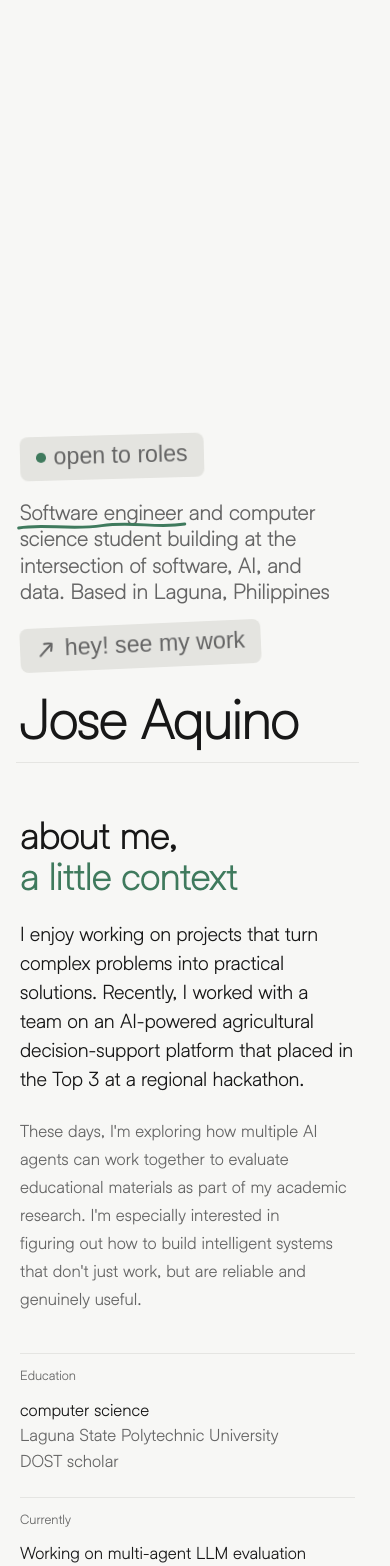
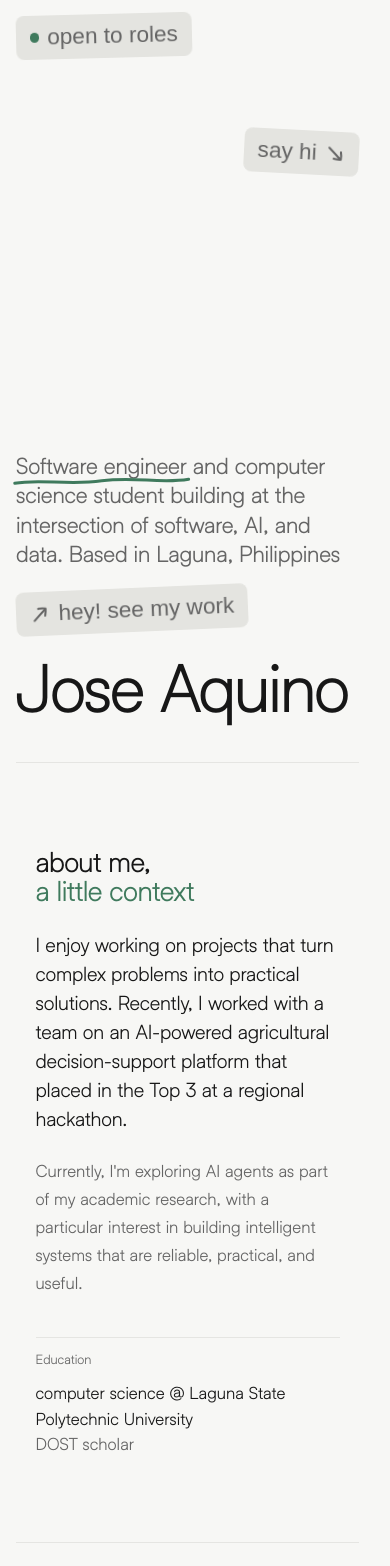
Before and after one commit to fyodorrrrr/portfolio, a Next.js app: page / in a window 390 px wide. Shown: the part 82-1648 px from the top of the page. Built offline with nearby package versions, Linux system fonts and the light colour scheme; a web font is replaced by a local one.

Commit message:
Refine responsive layouts and project screenshot presentation

```diff
--- a/src/app/globals.css
+++ b/src/app/globals.css
@@ -68,7 +68,7 @@
   --topbar-h: 4.5rem; /* the sticky nav's height; the hero and anchor offsets are built on it */
   --prose-max: 72rem; /* reading width for long-form pages (case studies, credentials page) */
 }
-@media (max-width: 719px) { :root { --topbar-h: 5rem; } }
+@media (max-width: 719px) { :root { --topbar-h: 4rem; } }
 
 @theme inline {
   --color-background: var(--background);
@@ -114,7 +114,7 @@ body {
   position: sticky;
   top: 0;
   z-index: 40;
-  padding: 1.1rem var(--gutter);
+  padding: .75rem var(--gutter);
   min-height: var(--topbar-h);
   box-sizing: border-box;
   display: flex;
@@ -154,6 +154,11 @@ body {
 .topbar-index { display: none; align-items: center; gap: 1.9rem; }
 .topbar-index a {
   position: relative;
+  display: inline-flex;
+  align-items: center;
+  justify-content: center;
+  min-width: 44px;
+  min-height: 44px;
   padding: .3rem 0;
   font-size: .82rem;
   color: var(--ink-soft);
@@ -175,7 +180,7 @@ body {
 .topbar-index a.active::after { transform: scaleX(1); }
 
 .topbar-actions { display: none; align-items: center; gap: 1.4rem; }
-.topbar-actions .social a { color: var(--ink-soft); transition: color .2s ease; }
+.topbar-actions .social a { display: inline-flex; align-items: center; justify-content: center; min-width: 44px; min-height: 44px; color: var(--ink-soft); transition: color .2s ease; }
 .topbar-actions .social a:hover { color: var(--ink); }
 
 @media (min-width: 720px) {
@@ -216,6 +221,11 @@ body {
   color: var(--ink-soft);
 }
 .mobile-panel-index a.active { color: var(--ink); font-weight: 700; }
+@media (max-width: 719px) {
+  .topbar { padding-block: .5rem; }
+  .mobile-panel { padding-top: 0; gap: .75rem; }
+  .mobile-panel > div a { display: inline-flex; align-items: center; justify-content: center; min-width: 44px; min-height: 44px; }
+}
 
 /* ---------- section entries ---------- */
 .entry {
@@ -244,7 +254,7 @@ body {
 @media (prefers-reduced-motion: reduce) {
   .entry { opacity: 1; transform: none; transition: none; }
 }
-@media (max-width: 640px) { .entry { padding: 3.25rem 1.25rem; } }
+@media (max-width: 640px) { .entry { padding: 3.25rem var(--gutter); } }
 
 .dateline,
 .masthead-grid,
@@ -413,9 +423,7 @@ a.masthead-note--float:focus-visible { transform: rotate(1deg) translateY(-3px);
 }
 .masthead-mark-stroke path { vector-effect: non-scaling-stroke; }
 
-/* Guards against the absolutely placed notes colliding with the tagline and name. Narrow or
-   short screens: "open to roles" drops into the flow above the tagline. Below 1100px wide or
-   760px tall the floating "say hi" and its doodle go away entirely. */
+/* Keep contact reachable when the floating notes no longer have room above the name. */
 @media (max-width: 900px) {
   .masthead-top { flex-direction: column; align-items: flex-start; gap: 1.25rem; }
 }
@@ -423,7 +431,28 @@ a.masthead-note--float:focus-visible { transform: rotate(1deg) translateY(-3px);
   .masthead-note--status { position: static; align-self: flex-start; margin-bottom: 1.25rem; }
 }
 @media (max-width: 1100px), (max-height: 760px) {
-  .masthead-float { display: none; }
+  .masthead-float { position: static; align-self: flex-end; margin-bottom: 1.5rem; }
+  .masthead-doodle { display: none; }
+}
+@media (max-width: 640px) {
+  .masthead {
+    display: grid;
+    min-height: calc(100svh - var(--topbar-h));
+    grid-template-columns: max-content minmax(0, 1fr);
+    grid-template-rows: auto auto minmax(1.5rem, 1fr) auto auto;
+    align-content: stretch;
+    align-items: center;
+    gap: 1.5rem .75rem;
+    padding-block: 2rem;
+  }
+  .masthead-note--status, .masthead-float { margin: 0; align-self: center; }
+  .masthead-note--status { grid-column: 1 / -1; grid-row: 1; justify-self: start; }
+  .masthead-float { grid-column: 1 / -1; grid-row: 2; justify-self: end; margin-top: clamp(1rem, 6svh, 3rem); }
+  .masthead-grid { display: contents; }
+  .masthead-top { grid-column: 1 / -1; grid-row: 4; align-self: end; margin-bottom: 0; }
+  .masthead-name { grid-column: 1 / -1; grid-row: 5; }
+  .masthead-note { font-size: clamp(1.375rem, 5.8vw, 1.625rem); padding: .6rem .85rem; }
+  .masthead-role { font-size: clamp(1.375rem, 5.8vw, 1.625rem); line-height: 1.3; }
 }
 
 /* Entrance: notes pop in and strokes draw on at page load (CSS only, no JS needed). Without
@@ -461,6 +490,10 @@ a.masthead-note--float:focus-visible { transform: rotate(1deg) translateY(-3px);
 }
 
 /* ---------- about ---------- */
+@media (max-width: 640px) {
+  .masthead h1 { font-size: 19.5cqw; }
+}
+
 .about-section {
   min-height: calc(100svh - var(--topbar-h));
   display: flex;
@@ -470,6 +503,7 @@ a.masthead-note--float:focus-visible { transform: rotate(1deg) translateY(-3px);
   transition: none;
 }
 .about-layout {
+  container-type: inline-size;
   width: 100%;
   max-width: var(--content-max);
   margin: 0 auto;
@@ -478,26 +512,32 @@ a.masthead-note--float:focus-visible { transform: rotate(1deg) translateY(-3px);
   gap: clamp(2rem, 4vw, 4rem);
   align-items: start;
 }
-.about-content { min-width: 0; max-width: 46rem; }
+.about-layout > .section-intro-title {
+  font-size: clamp(1.75rem, 3.6cqw, 4.25rem);
+}
+.about-layout > .section-intro-title span { white-space: nowrap; }
+.about-content { min-width: 0; }
 .about-intro {
   margin: 0;
   font-size: clamp(1.25rem, 1.8vw, 1.6rem);
   line-height: 1.45;
   letter-spacing: -.01em;
-  text-wrap: pretty;
+  text-align: justify;
+  text-wrap: wrap;
 }
 .about-body {
   margin: 1.5rem 0 0;
   font-size: clamp(var(--text-detail), 1.3vw, 1.125rem);
   line-height: 1.65;
   color: var(--ink-soft);
-  text-wrap: pretty;
+  text-align: justify;
+  text-wrap: wrap;
 }
 
 .about-facts {
   margin: 2.5rem 0 0;
   display: grid;
-  grid-template-columns: repeat(2, minmax(0, 1fr));
+  grid-template-columns: minmax(0, 1fr);
   gap: clamp(1.5rem, 3vw, 3rem);
 }
 .about-fact {
@@ -517,6 +557,7 @@ a.masthead-note--float:focus-visible { transform: rotate(1deg) translateY(-3px);
   .about-layout { grid-template-columns: minmax(0, 1fr); gap: 1.5rem; }
 }
 @media (max-width: 640px) {
+  .about-intro, .about-body { text-align: left; }
   .about-facts { grid-template-columns: minmax(0, 1fr); }
 }
 
@@ -673,8 +714,11 @@ a.masthead-note--float:focus-visible { transform: rotate(1deg) translateY(-3px);
 .screens-nav button:disabled { background: transparent; color: var(--ink-faint); border-color: var(--line-strong); opacity: .5; cursor: default; }
 
 /* ---------- project detail page ---------- */
-.project-detail { min-height: 100vh; box-sizing: border-box; padding: 0 var(--gutter); }
+.project-detail { min-height: 100vh; box-sizing: border-box; padding: 0 var(--gutter) clamp(3rem, 6vw, 5rem); }
 .project-detail-bar {
+  width: 100%;
+  max-width: var(--prose-max);
+  margin: 0 auto;
   display: flex;
   justify-content: space-between;
   align-items: center;
@@ -692,7 +736,7 @@ a.masthead-note--float:focus-visible { transform: rotate(1deg) translateY(-3px);
   font-weight: 700;
   margin: .6rem 0 0;
 }
-.project-detail-desc { margin-top: 1.2rem; max-width: none; font-size: 1.15rem; line-height: 1.55; color: var(--ink-soft); }
+.project-detail-desc { margin-top: 1.2rem; max-width: 65ch; font-size: var(--text-detail); line-height: 1.65; color: var(--ink-soft); }
 .project-detail-cta { margin-top: 1.8rem; text-decoration: none; }
 .project-detail-plate {
   width: 100%;
@@ -702,8 +746,8 @@ a.masthead-note--float:focus-visible { transform: rotate(1deg) translateY(-3px);
 .project-detail-section {
   width: 100%;
   max-width: var(--prose-max);
-  margin: 3rem auto 0;
-  padding: 2.5rem 0 4rem;
+  margin: clamp(2rem, 4vw, 3rem) auto 0;
+  padding: clamp(1.5rem, 3vw, 2.5rem) 0 0;
   border-top: 1px solid var(--line);
   display: grid;
   grid-template-columns: minmax(8rem, 14rem) minmax(0, 1fr);
@@ -714,6 +758,8 @@ a.masthead-note--float:focus-visible { transform: rotate(1deg) translateY(-3px);
 .project-detail-section > :not(.eyebrow) { grid-column: 2; }
 .project-detail-section p { margin: 0; max-width: 48rem; font-size: var(--text-detail); line-height: 1.65; color: var(--ink-soft); }
 @media (max-width: 720px) {
+  .project-detail-header { margin-top: 1rem; }
+  .project-detail-plate { margin-top: 2rem; }
   .project-detail-section { grid-template-columns: minmax(0, 1fr); }
   .project-detail-section .eyebrow { margin-bottom: .8rem; }
   .project-detail-section > :not(.eyebrow) { grid-column: 1; }
@@ -728,9 +774,18 @@ a.masthead-note--float:focus-visible { transform: rotate(1deg) translateY(-3px);
   scrollbar-width: none;
 }
 .screens-track::-webkit-scrollbar { display: none; }
-.screens-panel { flex: 0 0 100%; scroll-snap-align: center; }
-.screens-nav { display: flex; align-items: center; gap: .75rem; margin-top: 1.25rem; }
-.screens-count { margin-left: .75rem; font-size: .8rem; letter-spacing: .14em; color: var(--ink); }
+.screens-panel { flex: 0 0 100%; min-width: 0; scroll-snap-align: center; padding: 0; }
+.screens-panel img { display: block; width: 100%; height: auto; max-height: none; border-radius: 0; transition: none; }
+.screens-panel:hover img { transform: none; }
+.screens-nav { display: flex; flex-wrap: wrap; align-items: center; gap: .75rem; margin-top: 1rem; }
+.screens-count { margin-left: .75rem; font-size: .82rem; letter-spacing: .14em; font-variant-numeric: tabular-nums; color: var(--ink); }
+.screens-full { display: inline-flex; align-items: center; min-height: 44px; margin-left: auto; font-size: .82rem; color: var(--ink-soft); text-underline-offset: .3em; }
+.screens-full:hover { color: var(--accent); }
+.screens-full:focus-visible { outline: 2px solid var(--accent); outline-offset: 4px; }
+@media (prefers-reduced-motion: reduce) {
+  .screens-nav button { transition: none; }
+  .screens-nav button:active:not(:disabled) { transform: none; }
+}
 
 
 .project-built-list { list-style: none; margin: 0; padding: 0; display: flex; flex-direction: column; gap: 2rem; }
@@ -753,17 +808,20 @@ a.masthead-note--float:focus-visible { transform: rotate(1deg) translateY(-3px);
   border: 1px solid var(--line);
   color: var(--ink-soft);
 }
-.case-links { margin-top: 1.4rem; display: flex; gap: 1.6rem; }
+.case-links { margin-top: 1.4rem; display: flex; flex-wrap: wrap; gap: .75rem 1.5rem; }
 .case-links a {
   font-size: .82rem;
   display: inline-flex;
   align-items: center;
+  min-height: 44px;
+  min-width: 44px;
   gap: .4rem;
   border-bottom: 1px solid var(--ink-faint);
   padding-bottom: .2rem;
   transition: color .2s ease, border-color .2s ease;
 }
 .case-links a:hover { color: var(--ink); border-color: var(--ink); }
+.case-links a:focus-visible { outline: 2px solid var(--accent); outline-offset: 4px; }
 
 .project-detail-bar.case-links { margin-top: 0; display: flex; gap: 1.6rem; }
 
@@ -994,6 +1052,7 @@ button.credential-row:focus-visible .credential-title { color: var(--accent); }
 .credentials-more {
   display: inline-flex;
   align-items: center;
+  min-height: 44px;
   gap: .4rem;
   margin-top: 2rem;
   font-size: .82rem;
@@ -1265,6 +1324,11 @@ button.credential-card:focus-visible .credential-card-arrow { transform: transla
 .credential-modal-note { font-size: .8rem; letter-spacing: .06em; text-transform: uppercase; color: var(--ink-soft); }
 
 /* ---------- contact ---------- */
+.about-layout,
+#contact > .section-intro,
+.contact-grid {
+  padding-inline: clamp(1rem, 5vw, 5rem);
+}
 /* Same column grid as the section intro (.section-intro): the lede and channels sit under the note
    on the left, the form under the heading on the right, so the edges line up. */
 .contact-grid {
@@ -1273,7 +1337,7 @@ button.credential-card:focus-visible .credential-card-arrow { transform: transla
   gap: clamp(2rem, 4vw, 4rem);
   align-items: start;
 }
-.contact-grid form { max-width: 46rem; }
+.contact-grid form { min-width: 0; }
 @media (max-width: 900px) { .contact-grid { grid-template-columns: minmax(0, 1fr); gap: 2.5rem; } }
 .contact-lede { font-size: 1.5rem; line-height: 1.4; max-width: 24rem; letter-spacing: -.005em; margin: 0; }
 .contact-channels { margin-top: 2.2rem; display: flex; flex-direction: column; }
--- a/src/components/About.jsx
+++ b/src/components/About.jsx
@@ -11,20 +11,15 @@ export default function AboutMe() {
             I enjoy working on projects that turn complex problems into practical solutions. Recently, I worked with a team on an AI-powered agricultural decision-support platform that placed in the Top 3 at a regional hackathon.
           </p>
           <p className="about-body">
-            These days, I&apos;m exploring how multiple AI agents can work together to evaluate educational materials as part of my academic research. I&apos;m especially interested in figuring out how to build intelligent systems that don&apos;t just work, but are reliable and genuinely useful.
+            Currently, I&apos;m exploring AI agents as part of my academic research, with a particular interest in building intelligent systems that are reliable, practical, and useful.
           </p>
           <dl className="about-facts">
             <div className="about-fact">
               <dt>Education</dt>
               <dd>
-                computer science
-                <span>Laguna State Polytechnic University</span>
+                computer science @ Laguna State Polytechnic University
                 <span>DOST scholar</span>
               </dd>
-            </div>
-            <div className="about-fact">
-              <dt>Currently</dt>
-              <dd>Working on multi-agent LLM evaluation</dd>
             </div>
           </dl>
         </div>
--- a/src/components/ScreensCarousel.jsx
+++ b/src/components/ScreensCarousel.jsx
@@ -34,9 +34,12 @@ export default function ScreensCarousel({ title, slides }) {
       frame = requestAnimationFrame(updateIndex);
     };
     track.addEventListener("scroll", onScroll, { passive: true });
+    const observer = new ResizeObserver(updateIndex);
+    observer.observe(track);
     return () => {
       cancelAnimationFrame(frame);
       track.removeEventListener("scroll", onScroll);
+      observer.disconnect();
     };
   }, [updateIndex]);
 
@@ -44,7 +47,8 @@ export default function ScreensCarousel({ title, slides }) {
     const track = trackRef.current;
     const panel = track?.children[target];
     if (!panel) return;
-    track.scrollTo({ left: panel.offsetLeft - track.offsetLeft, behavior: "smooth" });
+    const reducedMotion = window.matchMedia("(prefers-reduced-motion: reduce)").matches;
+    track.scrollTo({ left: panel.offsetLeft - track.offsetLeft, behavior: reducedMotion ? "instant" : "smooth" });
   };
 
   const multiple = slides.length > 1;
@@ -67,9 +71,8 @@ export default function ScreensCarousel({ title, slides }) {
                 alt={slide.alt ?? `${title} screenshot ${i + 1} of ${slides.length}`}
                 width={slide.width}
                 height={slide.height}
-                sizes="(max-width: 900px) 100vw, 72rem"
+                sizes="(max-width: 640px) calc(100vw - 2rem), (max-width: 1213px) 95vw, 72rem"
                 priority={i === 0}
-                className="rounded-lg"
               />
             ) : (
               <div className="plate-placeholder mono">{title}</div>
@@ -78,8 +81,10 @@ export default function ScreensCarousel({ title, slides }) {
         ))}
       </div>
 
+      {(multiple || slides[index]?.src) && (
+        <div className="screens-nav">
           {multiple && (
-        <div className="screens-nav">
+            <>
               <button onClick={() => goTo(index - 1)} disabled={index === 0} aria-label="Previous screen">
                 <svg viewBox="0 0 24 24" fill="none" stroke="currentColor" strokeWidth="2" strokeLinecap="round" strokeLinejoin="round" aria-hidden="true"><path d="M15 5l-7 7 7 7" /></svg>
               </button>
@@ -89,6 +94,13 @@ export default function ScreensCarousel({ title, slides }) {
               <span className="screens-count mono" aria-live="polite">
                 {String(index + 1).padStart(2, "0")} / {String(slides.length).padStart(2, "0")}
               </span>
+            </>
+          )}
+          {slides[index]?.src && (
+            <a className="screens-full" href={slides[index].src} target="_blank" rel="noreferrer">
+              Open full size ↗<span className="sr-only"> (opens in a new tab)</span>
+            </a>
+          )}
         </div>
       )}
     </div>
```
Also changed, not shown: .impeccable/design.json, 1 other file (tests, documents, lock files or other folders). Lines whose indentation alone changed are shown as unchanged.
